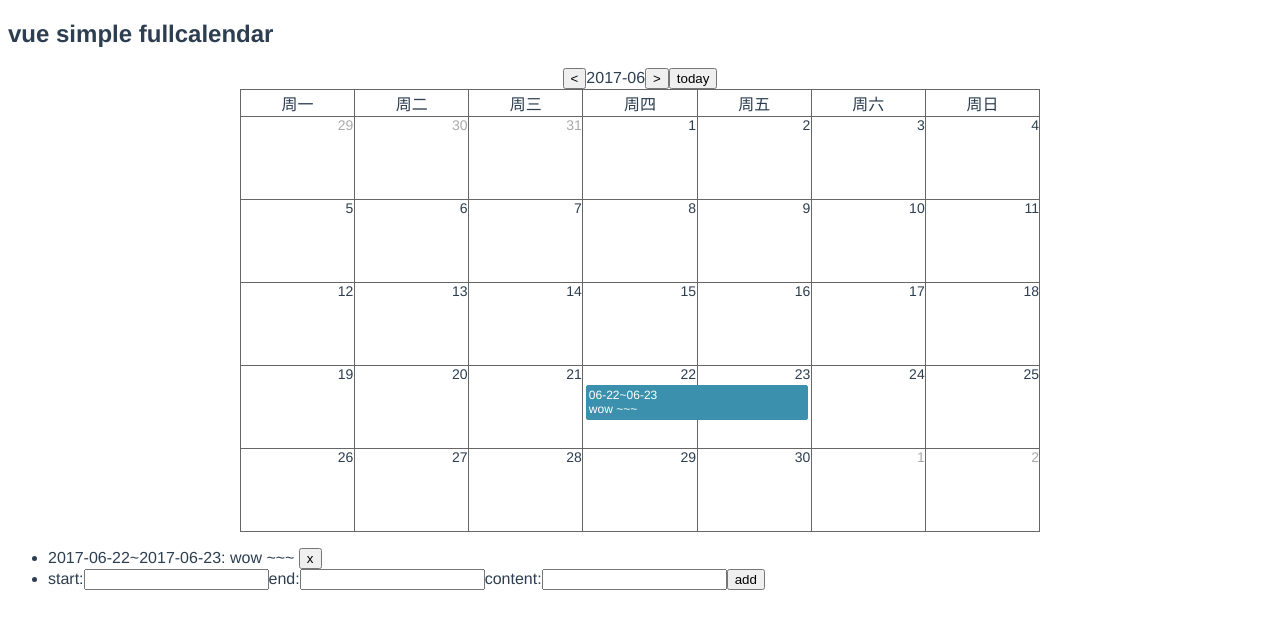
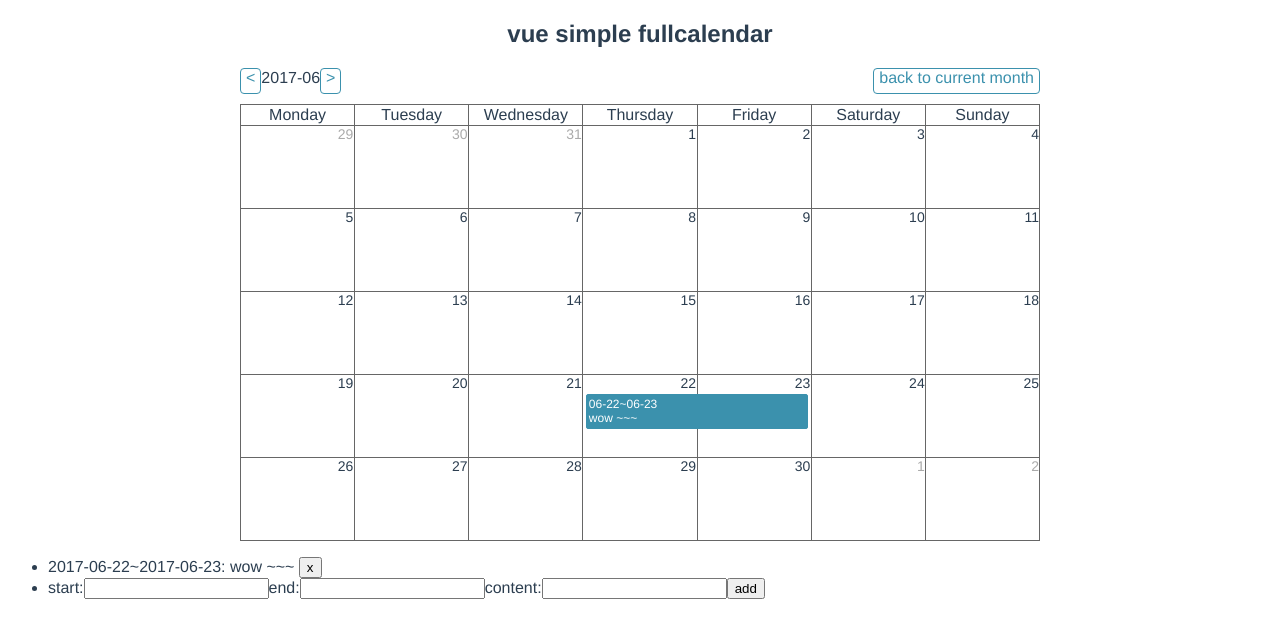
Before and after one commit to MangiDu/vue-simple-fullcalendar, a Vue app: page / in a window 1280 px wide. Shown: the top 638 px of the page. Built offline with nearby package versions, Linux system fonts and the light colour scheme.

Commit message:
update style

```diff
--- a/src/App.vue
+++ b/src/App.vue
@@ -1,6 +1,8 @@
 <template>
   <div id="app">
-    <h2>vue simple fullcalendar</h2>
+    <div class="header">
+      <h2>vue simple fullcalendar</h2>
+    </div>
     <simple-fullcalenadr :events="events"></simple-fullcalenadr>
     <div class="">
       <ul>
@@ -80,11 +82,12 @@ export default {
 }
 </script>
 
-<style>
-#app {
-  font-family: 'Avenir', Helvetica, Arial, sans-serif;
-  -webkit-font-smoothing: antialiased;
-  -moz-osx-font-smoothing: grayscale;
-  color: #2c3e50;
-}
+<style lang="stylus">
+#app
+  font-family: 'Avenir', Helvetica, Arial, sans-serif
+  -webkit-font-smoothing: antialiased
+  -moz-osx-font-smoothing: grayscale
+  color: #2c3e50
+.header
+  text-align: center
 </style>
--- a/src/components/simple-fullcalendar/index.vue
+++ b/src/components/simple-fullcalendar/index.vue
@@ -1,10 +1,14 @@
 <template lang="html">
   <div class="sfc-wrapper">
     <div class="sfc-month-hint">
-      <button @click="changeMonth('prev')">&lt;</button>
-      <span>{{ monthText }}</span>
-      <button @click="changeMonth('next')">&gt;</button>
-      <button @click="changeMonth('reset')">today</button>
+      <div class="month-info">
+        <span class="sfc-button" @click="changeMonth('prev')">&lt;</span>
+        <span>{{ monthText }}</span>
+        <span class="sfc-button" @click="changeMonth('next')">&gt;</span>
+      </div>
+      <div class="operations">
+        <span class="sfc-button" @click="changeMonth('reset')">back to current month</span>
+      </div>
     </div>
     <table class="sfc-table sfc-table-head">
       <thead>
@@ -46,7 +50,7 @@ export default {
   data () {
     return {
       monthMoment: null,
-      weekdays: ['周一', '周二', '周三', '周四', '周五', '周六', '周日'],
+      weekdays: 'Monday_Tuesday_Wednesday_Thursday_Friday_Saturday_Sunday'.split('_'),
       weekArr: [],
       monthText: ''
     }
@@ -147,10 +151,11 @@ export default {
 </script>
 
 <style lang="stylus">
-$border = 1px solid #666
-$eventBg = #3b91ad
-$eventColor = #fff
+$gray = #666
+$cyan = #3b91ad
+$white = #fff
 $fontSize = 12px
+$border = 1px solid $gray
 clearfix()
   zoom: 1
   height: auto
@@ -165,11 +170,26 @@ clearfix()
     font-size: 0
     height: 0
 
+.sfc-button
+  display: inline-block
+  height: 24px
+  padding: 0 5px
+  border: $border
+  border-color: $cyan
+  color: $cyan
+  border-radius: 4px
+.sfc-month-hint
+  margin-bottom: 10px
+  text-align: center
+  clearfix()
+  .month-info
+    float: left
+  .operations
+    float: right
+
 .sfc-wrapper
   width: 800px
   margin: auto
-  .sfc-month-hint
-    text-align: center
   .sfc-table-wrapper
     position: relative
     margin-top: -1px
@@ -202,9 +222,9 @@ clearfix()
       padding: 2px
       border-radius: 2px
       border: $border
-      border-color: $eventBg
-      background-color: $eventBg
-      color: $eventColor
+      border-color: $cyan
+      background-color: $cyan
+      color: $white
       font-size: $fontSize
       line-height: 1.2
       overflow: hidden
```
